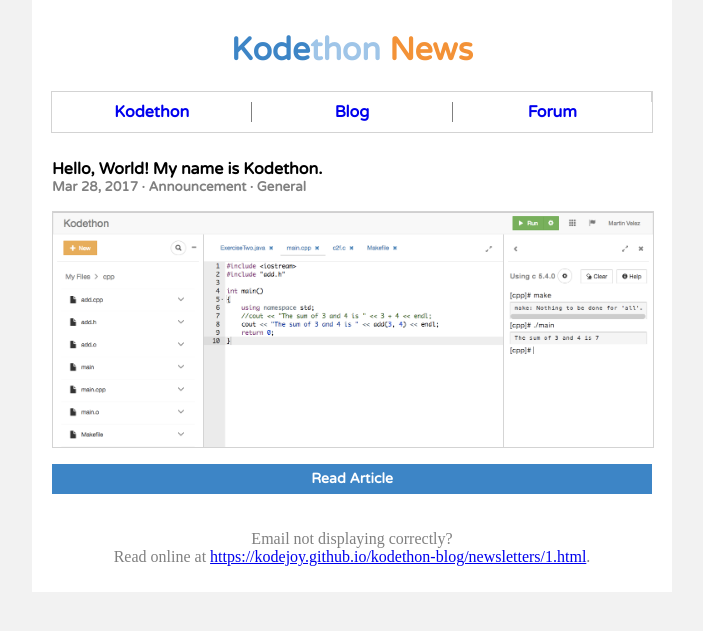
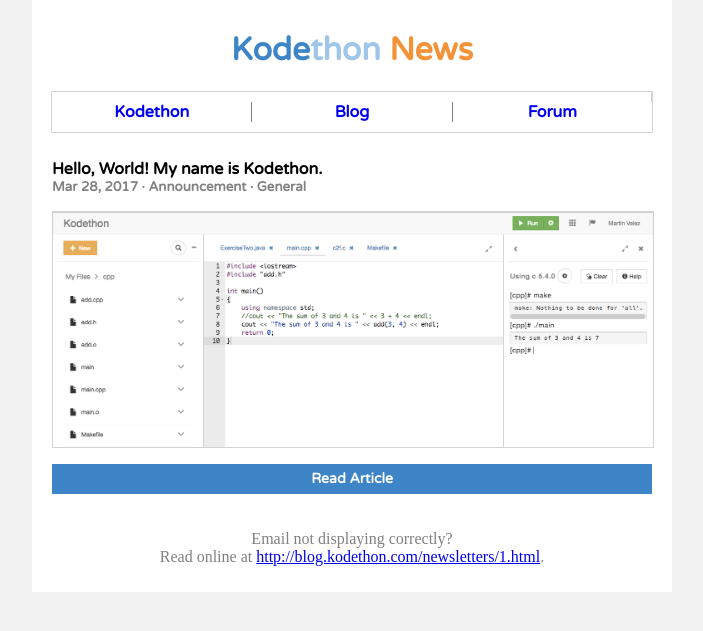
Before and after one commit to kodethon/kodethon.github.io, a Jekyll site: the page built from _newsletters/1.md, in a window 1280 px wide. Shown: the top 631 px of the page, without its empty margins (288-991 px from the left). Built offline with Jekyll 4.4.1, drawn with Linux system fonts in a browser that asks for light colours.

Commit message:
Setting custom subdomain name for Github pages.

```diff
--- a/_config.yml
+++ b/_config.yml
@@ -18,10 +18,10 @@ email: kodethon.cde@gmail.com
 description: > # this means to ignore newlines until "baseurl:"
   This is the official blog for the Kodethon Cloud Development Environment.
   Code better. Code Together.
-#baseurl: "" # the subpath of your site, e.g. /blog
-baseurl: "/kodethon-blog" # the subpath of your site, e.g. /blog
+baseurl: "" # the subpath of your site, e.g. /blog
+#baseurl: "/kodethon-blog" # the subpath of your site, e.g. /blog
 #url: "https://blog.kodethon.com" # the base hostname & protocol for your site, e.g. http://example.com
-url: "https://kodejoy.github.io" # the base hostname & protocol for your site, e.g. http://example.com
+url: "http://blog.kodethon.com" # the base hostname & protocol for your site, e.g. http://example.com
 twitter_username: martin_velez_
 github_username:  martinvelez
 #permalink: date # default
```
